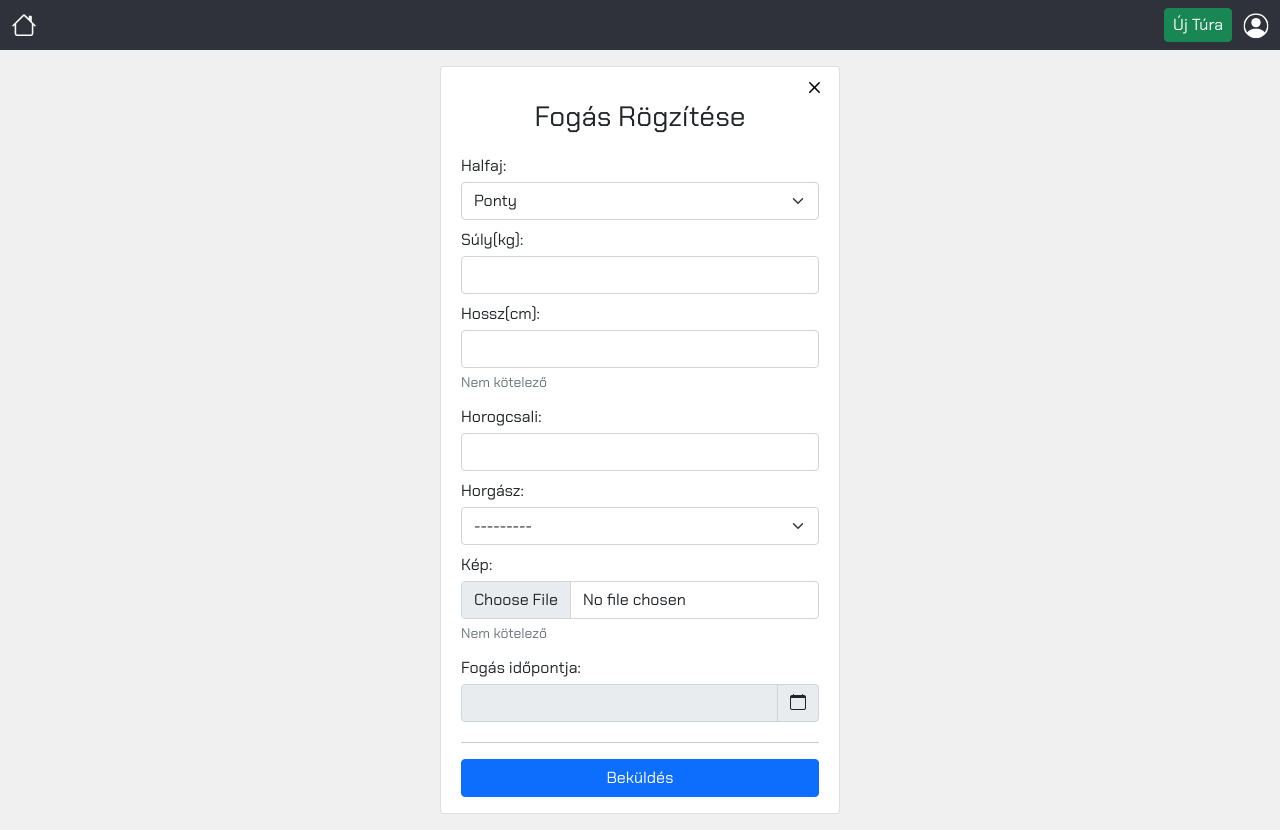
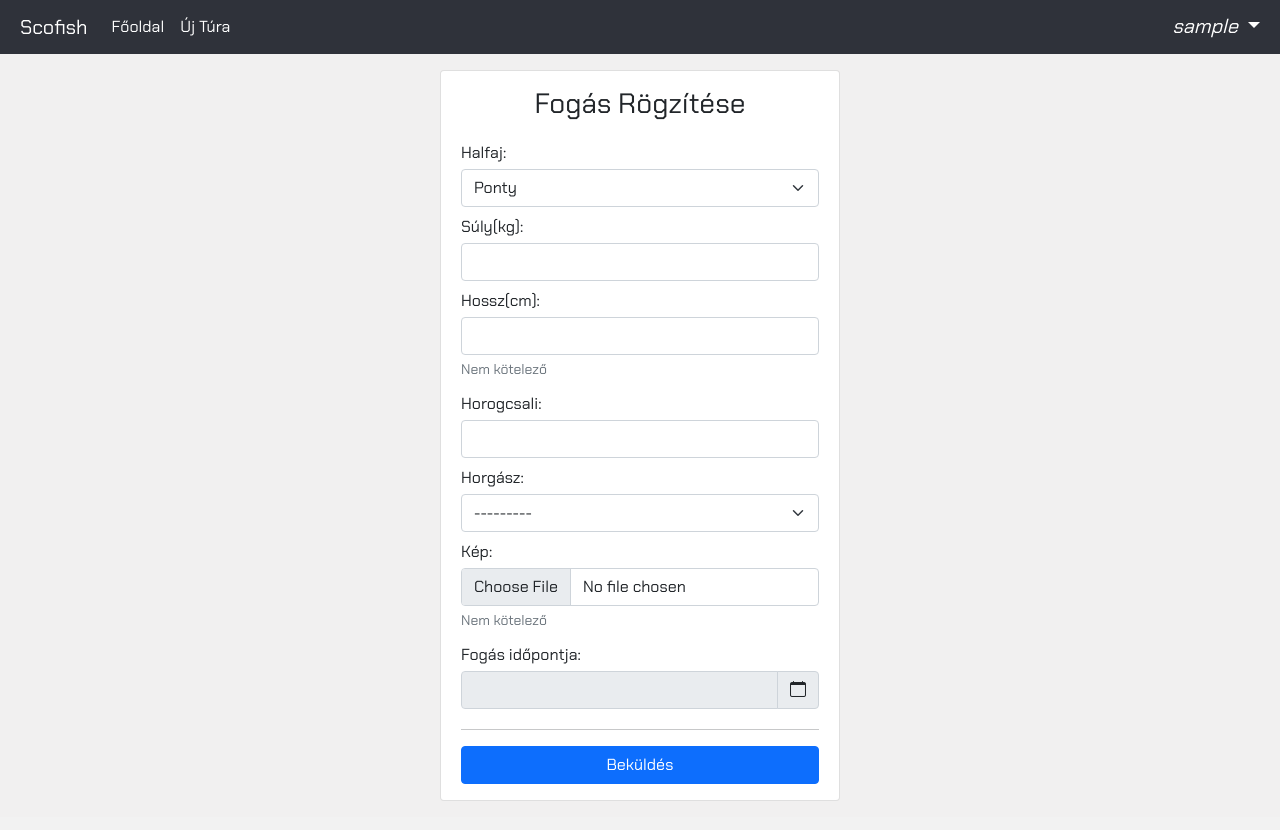
Before and after one commit to janzsob/scofish, a Django app: page /trip_details/1/new_catch/ in a window 1280 px wide. After the commit the page ends 801 px from the top, so only its background shows below. Run offline with Django 3.2, Linux system fonts and the light colour scheme; the visitor is signed in with stand-in values (Sample User, id 1); data comes from the database, SQL or seed files in the repository; data that the repository does not hold is empty; some libraries are stand-ins or nearby versions.

Commit message:
update and delete catch feature, new navbar

```diff
--- a/catch_details/urls.py
+++ b/catch_details/urls.py
@@ -4,4 +4,6 @@ from . import views
 app_name = "catch_details"
 urlpatterns = [
     path("catch/<int:pk>/", views.CatchView.as_view(), name="catch"),
+    path("catch/<int:pk>/edit", views.CatchUpdateView.as_view(), name="catch_update"),
+    path("catch/<int:pk>/delete", views.CatchDeleteView.as_view(), name="catch_delete"),
 ]
--- a/new_trip/forms.py
+++ b/new_trip/forms.py
@@ -31,6 +31,6 @@ class CatchForm(forms.ModelForm):
         }
 
     def __init__(self, *args, **kwargs):
-        fisherman = kwargs.pop('fisherman')
+        fisherman = kwargs.pop('fisherman')# it is the view def get_form_kwargs(self)
         super().__init__(*args, **kwargs)
         self.fields['fisherman'].queryset = fisherman
--- a/new_trip/templates/new_trip/new_catch.html
+++ b/new_trip/templates/new_trip/new_catch.html
@@ -6,12 +6,8 @@
 
 <div class="row mx-3 my-3 justify-content-center">
     <div class="card px-1" style="width: 25rem;">
-        <a href="{{ request.META.HTTP_REFERER }}" style=" color:#000"> <!-- Button to get the previous page (Trip details) -->
-            <svg xmlns="http://www.w3.org/2000/svg" width="25" height="25" fill="currentColor" class="bi bi-x float-end mt-2 me-2" viewBox="0 0 16 16">
-                <path d="M4.646 4.646a.5.5 0 0 1 .708 0L8 7.293l2.646-2.647a.5.5 0 0 1 .708.708L8.707 8l2.647 2.646a.5.5 0 0 1-.708.708L8 8.707l-2.646 2.647a.5.5 0 0 1-.708-.708L7.293 8 4.646 5.354a.5.5 0 0 1 0-.708z"/>
-            </svg>
-        </a>
-        <h3 class="mt-0 mb-1 text-center">Fogás Rögzítése</h3>
+
+        <h3 class="mt-3 mb-1 text-center">Fogás Rögzítése</h3>
 
         <div class="card-body">
         <form method="POST" action="" enctype="multipart/form-data">
--- a/new_trip/templates/new_trip/trip_details.html
+++ b/new_trip/templates/new_trip/trip_details.html
@@ -57,7 +57,7 @@
 </ul>
 
 <div class="row justify-content-center text-center mx-5">
-    <!-- catch was recorded message -->
+    <!-- catch was recorded message, catch was modified -->
     {% if messages %}
         {% for message in messages %}
         {% if message.tags == "success" %}
--- a/new_trip/views.py
+++ b/new_trip/views.py
@@ -4,11 +4,12 @@ from .forms import TripsForm, CatchForm
 from django.views.generic.detail import DetailView
 from django.views.generic.edit import CreateView
 from .models import Trips, Fisherman, Catch
-#from django.contrib.auth.decorators import login_required
+from django.contrib.auth.decorators import login_required
 from django.contrib.messages.views import SuccessMessageMixin
+from django.contrib.auth.mixins import LoginRequiredMixin
 
 
-#@login_required
+@login_required
 def create_trip_view(request):
     if request.method == "POST":
         trip_form = TripsForm(request.POST)
@@ -50,24 +51,8 @@ class TripDetailView(DetailView):
                 catch_form = CatchForm()
     """
 
-"""
-def new_catch(request):
-    if request.method == "POST":
-        catch_form = CatchForm(request.POST)
-        if catch_form.is_valid():
-            if catch_form.cleaned_data:
-                catch = catch_form.save()
-            return redirect(reverse("auth:home"))
-    else:
-        catch_form = CatchForm()
-    context = {
-        "catch_form": catch_form,
-    }
-    return render(request, "new_trip/trip_details.html", context)
-"""
 
-#@login_required
-class NewCatchView(SuccessMessageMixin, CreateView):
+class NewCatchView(LoginRequiredMixin, SuccessMessageMixin, CreateView):
     model = Catch
     form_class = CatchForm
     template_name = "new_trip/new_catch.html"
--- a/static/css/style.css
+++ b/static/css/style.css
@@ -1,11 +1,53 @@
 body {
     background-color: #f1f0f0;
     font-family: 'Chakra Petch', sans-serif;
+    padding-top: 54px; /*it is needed because I use fixed-top navbar*/
 }
 
 
-/* Navbar */
-.navbar {
-    /*background-color: #048BA8;*/
-    background-color: #2F323A;
+/* Swipping Navbar */
+.sidebar, .overlay {
+    position: fixed;
+    top: 0;
+    bottom: 0; /* navbar and overlay are covering the whole screen */
 }
+
+.sidebar {
+    left: -100%;
+    max-width: 210px;
+    transition: all ease 0.25s;
+    overflow-y: auto;
+    z-index: 1032;
+}
+
+.overlay {
+    left: 0;
+    right: 0;
+    height: 100%;
+    width: 100%;
+    /*background-color: rgba(47, 50, 58, 0.75);*/
+    visibility: hidden;
+    z-index: 1031;
+}
+
+.main-navigation.active .sidebar {
+    left: 0;
+}
+.main-navigation.active .overlay {
+    visibility: visible;
+}
+
+@media (min-width: 992px) {
+    .sidebar {
+        position: relative;
+        top: auto;
+        bottom: auto;
+        left: auto;
+        /*flex-direction: row;*/
+        max-width: 100%;
+        transform: none;
+        transition: none;
+        overflow-y: visible;
+        z-index: auto;
+    }
+}
--- /dev/null
+++ b/static/js/script.js
@@ -0,0 +1,12 @@
+const mainNavigation = document.querySelector(".main-navigation");
+const overlay = mainNavigation.querySelector(".overlay");
+const toggler = mainNavigation.querySelector(".navbar-toggler");
+
+const openSideNav = () => mainNavigation.classList.add("active"); // add active class
+const closeSideNav = () => mainNavigation.classList.remove("active");
+
+toggler.addEventListener("click", openSideNav);
+overlay.addEventListener("click", closeSideNav);
+
+document.addEventListener("swiped-right", openSideNav);
+document.addEventListener("swiped-left", closeSideNav);
--- a/templates/base.html
+++ b/templates/base.html
@@ -33,49 +33,57 @@
     <title>{% block title %} {% endblock %}</title>
   </head>
   <body>
-    <nav class="navbar navbar-expand-lg navbar-light p-2">
-      <div class="container-fluid px-2">
-        <!-- Home button -->
-        <a class="navbar-brand position-relative p-2"  href="{% url 'trips_feed:feed' %}" >
-            <svg xmlns="http://www.w3.org/2000/svg" width="25" height="25" fill="currentColor" class="bi bi-house position-absolute top-50 start-50 translate-middle" viewBox="0 0 16 16" style="color: white;">
-              <path fill-rule="evenodd" d="M2 13.5V7h1v6.5a.5.5 0 0 0 .5.5h9a.5.5 0 0 0 .5-.5V7h1v6.5a1.5 1.5 0 0 1-1.5 1.5h-9A1.5 1.5 0 0 1 2 13.5zm11-11V6l-2-2V2.5a.5.5 0 0 1 .5-.5h1a.5.5 0 0 1 .5.5z"/>
-              <path fill-rule="evenodd" d="M7.293 1.5a1 1 0 0 1 1.414 0l6.647 6.646a.5.5 0 0 1-.708.708L8 2.207 1.354 8.854a.5.5 0 1 1-.708-.708L7.293 1.5z"/>
-            </svg>
-        </a>
+    <nav class="navbar navbar-expand-lg navbar-dark py-1 fixed-top main-navigation" style="background-color: #2F323A;">
+      <div class="container-fluid">
+        <a class="navbar-brand order-2 order-lg-1 me-auto me-lg-2 ms-1 ms-lg-0 p-2" href="{% url 'trips_feed:feed' %}">Scofish</a>
+        <button class="navbar-toggler" type="button">
+          <span class="navbar-toggler-icon"></span>
+        </button>
+        <!-- overlay -->
+        <div class="overlay d-flex d-lg-none"></div>
 
-        <!-- Log in and sign up button -->
-        {% if not request.user.is_authenticated %}
-        <div class="d-flex">
-          <a href="{% url 'auth:login' %}"><button type="button" class="btn btn-outline-light px-2 py-1 mx-2">Belépés</button></a>
-          <a href="{% url 'auth:register' %}"><button type="button" class="btn btn-success px-2 py-1">Regisztráció</button></a>
+        <div class="order-lg-2 d-flex flex-column flex-lg-row w-100 bp-3 pb-lg-0 sidebar" style="background-color: #2F323A;">
+          <ul class="navbar-nav me-lg-auto mt-2 mt-lg-0 mx-3 mx-lg-0 order-2 order-lg-1">
+
+            <li class="nav-item">
+              <a class="nav-link px-3 px-lg-2 active" aria-current="page" href="{% url 'trips_feed:feed' %}">Főoldal</a>
+            </li>
+            <li class="nav-item">
+              <a class="nav-link px-3 px-lg-2 active" aria-current="page" href="{% url 'new_trip:create_trip' %}">Új Túra</a>
+            </li>
+          </ul> <!-- Left navbar-nav end -->
+
+          <ul class="navbar-nav mt-2 mt-lg-0 mx-3 mx-lg-0 order-1 order-lg-2">
+            {% if request.user.is_authenticated %}
+            <li class="nav-item dropdown order-lg-3 pt-2 p-lg-0">
+              <a class="nav-link px-3 px-lg-2 py-1 dropdown-toggle active fst-italic fs-5" href="#" id="navbarDropdown" role="button" data-bs-toggle="dropdown" aria-expanded="false">
+                {{request.user.username}}
+              </a>
+              <ul class="dropdown-menu dropdown-menu-lg-end" aria-labelledby="navbarDropdown">
+                <li><a class="dropdown-item" href="#">Profil</a></li>
+                <li><a class="dropdown-item" href="{% url 'auth:logout' %}">Kilépés</a></li>
+              </ul>
+            </li>
+            {% endif %}
+
+            {% if not request.user.is_authenticated %}
+            <li class="nav-item order-lg-3 mt-2 m-lg-0">
+              <a class="nav-link px-3 px-lg-2 py-1 py-lg-2 active" href="{% url 'auth:register' %}">Regisztráció</a>
+            </li>
+            <li class="nav-item order-lg-4 mb-2 m-lg-0">
+              <a class="nav-link px-3 px-lg-2 py-1 py-lg-2 active" href="{% url 'auth:login' %}">Belépés</a>
+            </li>
+            {% endif %}
+          </ul> <!-- Right navbar-nav end -->
+
         </div>
-        {% endif %}
+        <!--
+        <a class="btn btn-success btn-sm navbar-brand order-3 order-lg-2 py-0 px-1 me-2" href="{% url 'new_trip:create_trip' %}">Új Túra</a>
+          -->
+      </div>
+    </nav> <!-- navbar end -->
 
-        <!-- For logged in user -->
-        {% if request.user.is_authenticated %}
-        <div class="d-flex">
-          <a href="{% url 'new_trip:create_trip' %}" class="mx-3"><button type="button" class="btn btn-success px-2 py-1">Új Túra</button></a>
-
-          <!-- Profile dropdown menü -->
-          <div class="dropdown position-relative p-2">
-            <a class="position-absolute top-50 start-50 translate-middle" href="#" id="profile_dropdown" role="button" data-bs-toggle="dropdown" aria-expanded="false">
-                <svg xmlns="http://www.w3.org/2000/svg" width="25" height="25" fill="currentColor" class="bi bi-person-circle" viewBox="0 0 16 16" style="color: white;">
-                  <path d="M11 6a3 3 0 1 1-6 0 3 3 0 0 1 6 0z"/>
-                  <path fill-rule="evenodd" d="M0 8a8 8 0 1 1 16 0A8 8 0 0 1 0 8zm8-7a7 7 0 0 0-5.468 11.37C3.242 11.226 4.805 10 8 10s4.757 1.225 5.468 2.37A7 7 0 0 0 8 1z"/>
-                </svg>
-            </a>
-            <ul class="dropdown-menu dropdown-menu-end py-1" aria-labelledby="profile_dropdown">
-              <li><a class="dropdown-item px-2 py-1" href="#">Profil</a></li>
-              <li><a class="dropdown-item px-2 py-1" href="{% url 'auth:logout' %}">Kilépés</a></li>
-            </ul>
-          </div>
-        </div> <!-- d-flex end -->
-        {% endif %}
-
-      </div> <!-- container end -->
-    </nav>
-
-    <div class="container-fluid p-0">
+    <div class="container-fluid px-2">
       {% block content %}
 
       {% endblock content %}
@@ -100,5 +108,9 @@
       });
     </script>
 
+    <!-- Swiped-events -->
+    <script src="/static/js/swiped-events.js"></script>
+    <!-- JS code for navbar -->
+    <script src="/static/js/script.js"></script>
   </body>
 </html>
```
Also changed, not shown: catch_details/templates/catch_details/catch.html (+21 -2 lines), catch_details/templates/catch_details/catch_confirm_delete.html (added, +43 -0 lines), catch_details/views.py (+45 -2 lines), new_trip/templates/new_trip/create_trip.html (+2 -6 lines), static/js/swiped-events.js (added, +156 -0 lines), stats/templates/stats/trip_stat.html (+1 -9 lines), trips_feed/templates/trips_feed/feed.html (+9 -8 lines).
